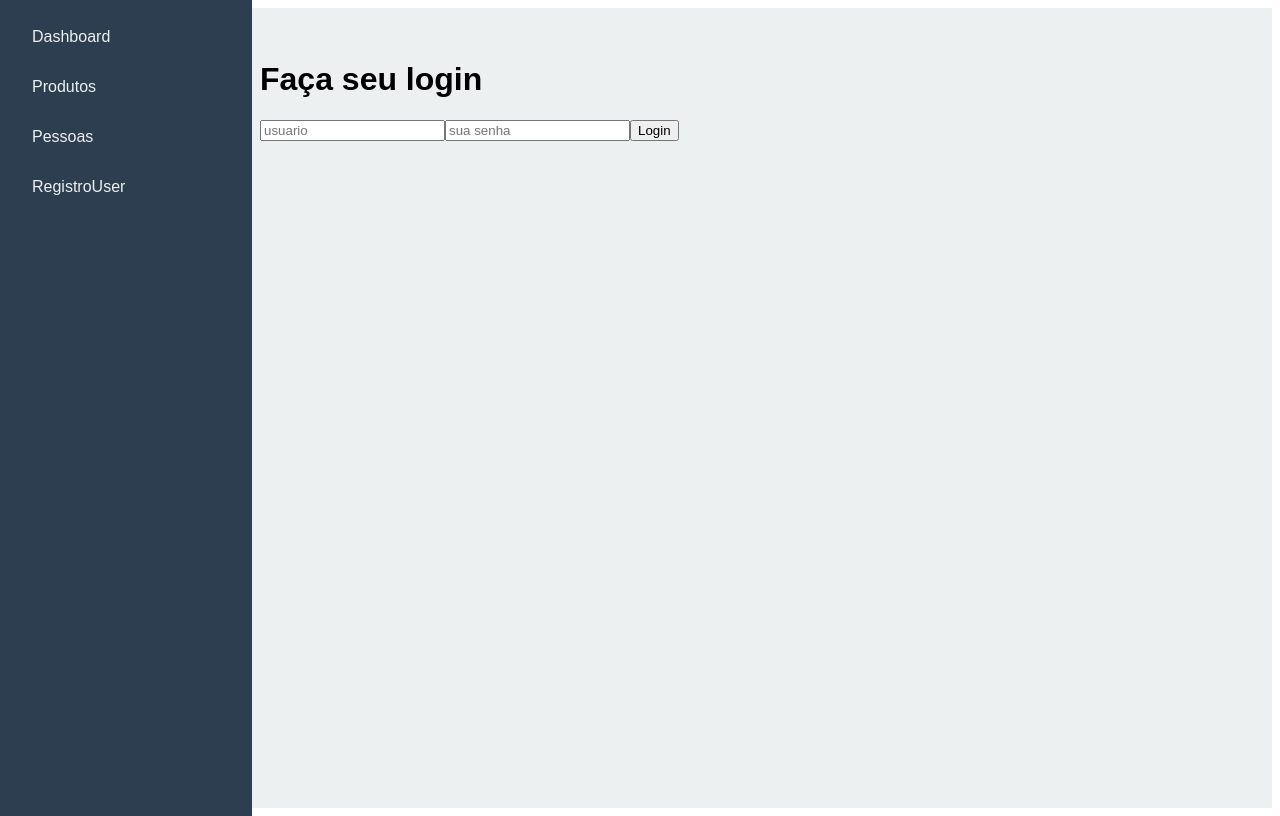
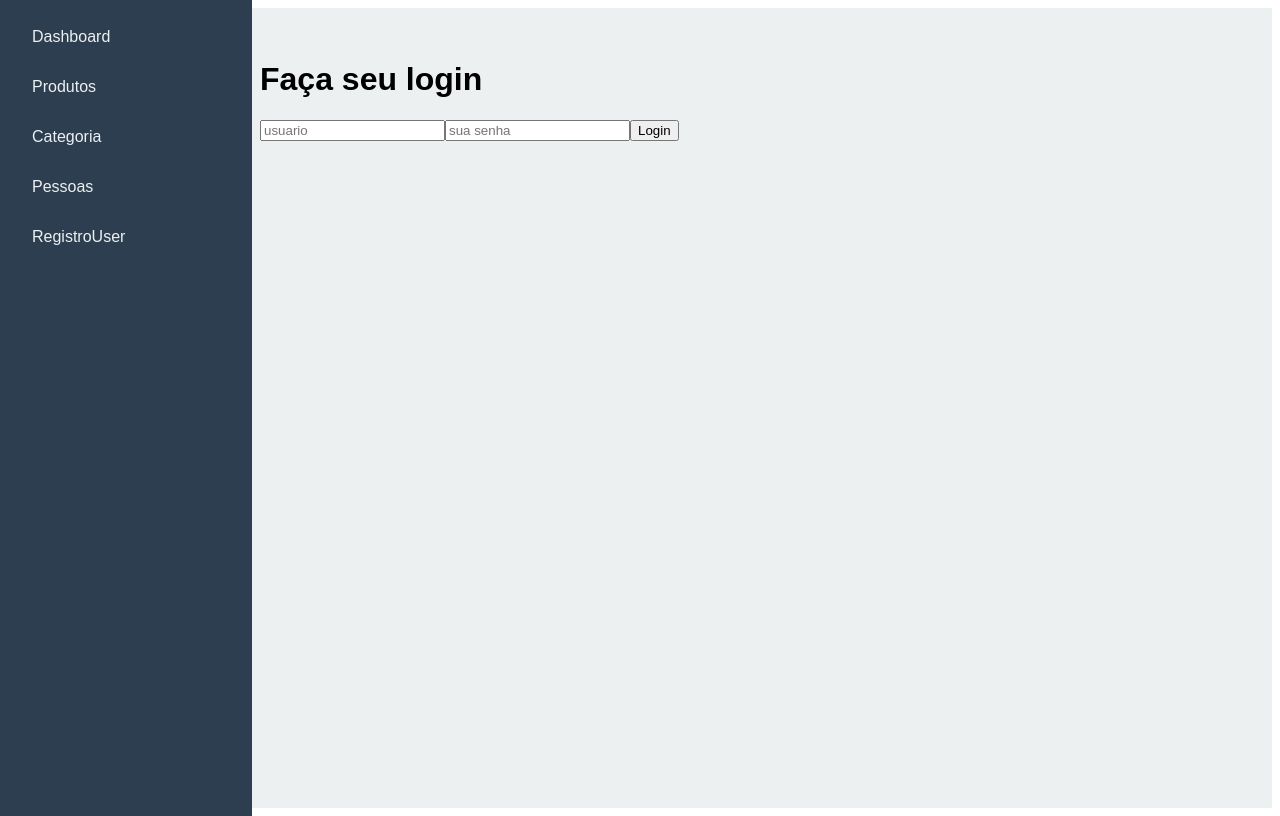
Before and after one commit to GiovaneHernandes/loja_react, a React (Create React App) app in the folder admin/: page /login in a window 1280 px wide. Built offline with nearby package versions, Linux system fonts and the light colour scheme.

Commit message:
Cria nova rota para `Categorias`

```diff
--- a/admin/src/App.js
+++ b/admin/src/App.js
@@ -13,6 +13,7 @@ import Produtos from "./components/Produtos";
 import Pessoas from "./components/Pessoas";
 import Login from "./components/Login";
 import RegistroUser from "./components/RegistroUser";
+import Categoria from "./components/Categoria";
 
 // Estilos inline
 const styles = {
@@ -92,6 +93,16 @@ const App = () => {
             Produtos
           </Link>
           <Link
+            to="/categoria"
+            style={{
+              ...styles.link,
+              ...(activeLink === "/categoria" ? styles.linkHover : {}),
+            }}
+            onClick={() => handleLinkClick("/categoria")}
+          >
+            Categoria
+          </Link>
+          <Link
             to="/pessoas"
             style={{
               ...styles.link,
@@ -118,6 +129,7 @@ const App = () => {
             <Route element={<Middleware />}>
               <Route path="/" element={<Dashboard />} />
               <Route path="/produtos" element={<Produtos />} />
+              <Route path="/categoria" element={<Categoria />} />
               <Route path="/pessoas" element={<Pessoas />} />
               <Route path="/registro" element={<RegistroUser />} />
             </Route>
```
